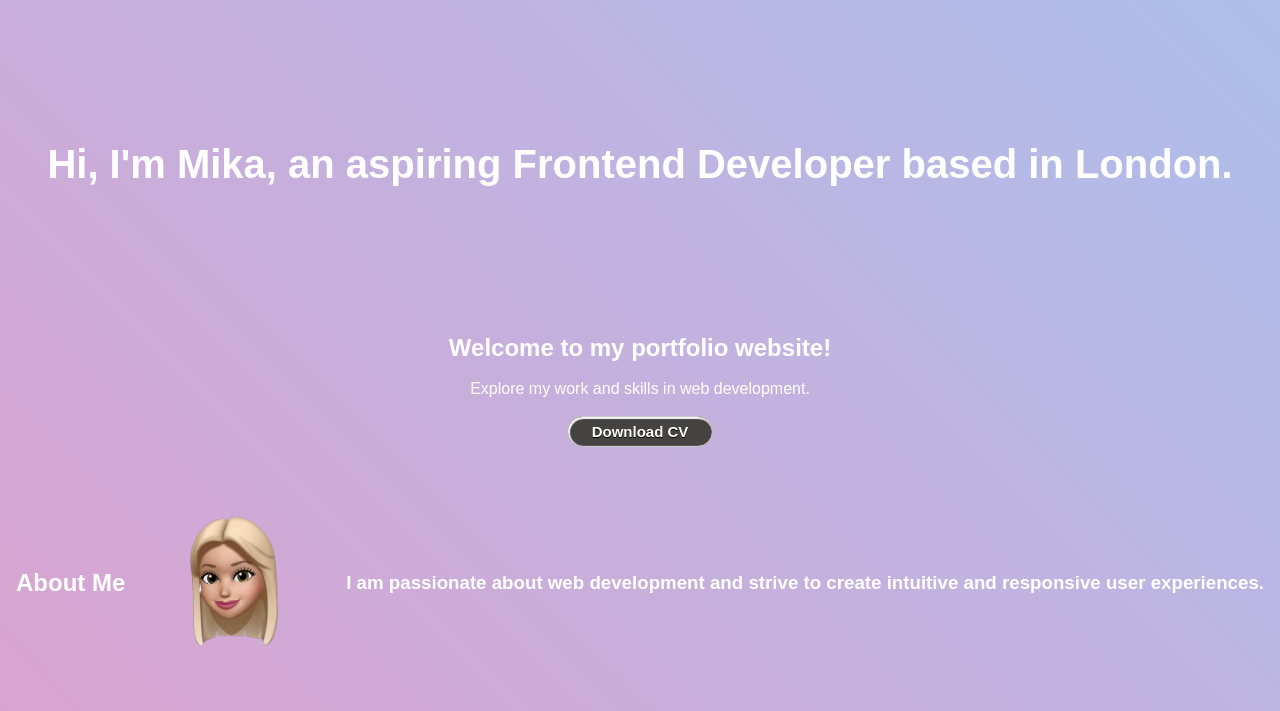
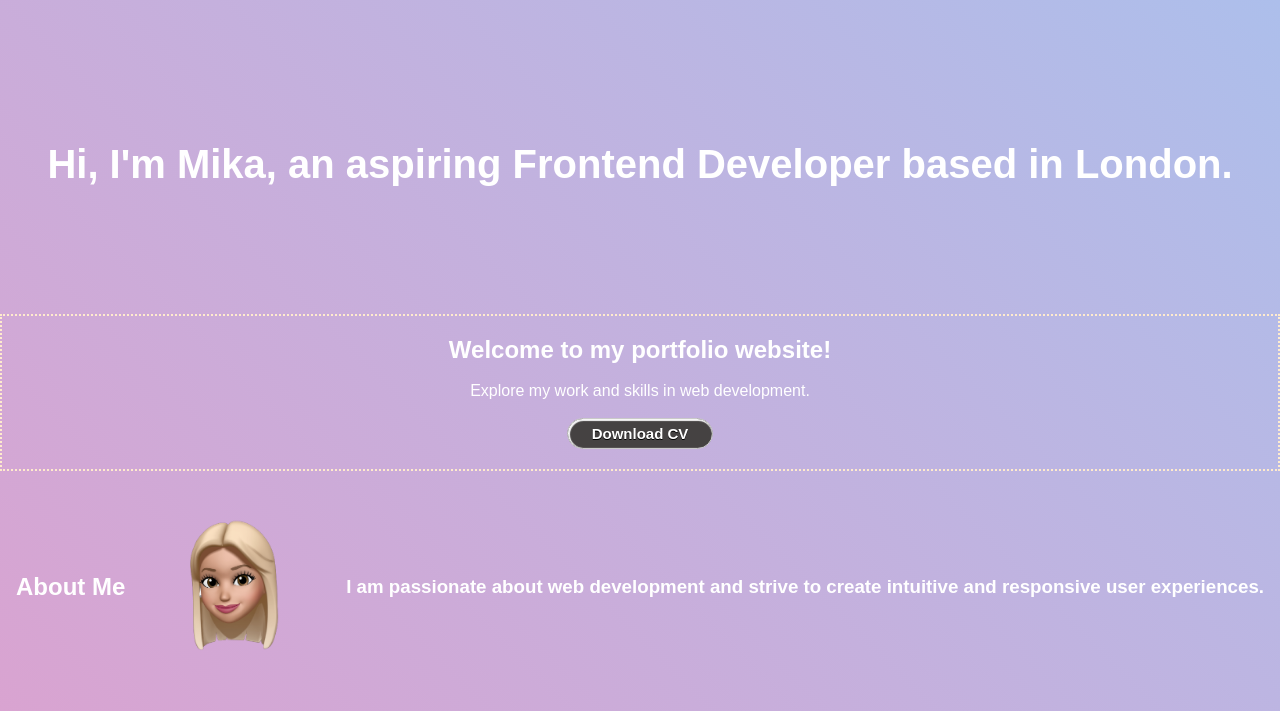
Before and after one commit to mihaelaplam/portfolio, a plain HTML site: page index.html in a window 1280 px wide. Shown: the part 89-800 px from the top of the page. Drawn offline with nearby package versions, Linux system fonts and the light colour scheme.

Commit message:
added a border

```diff
--- a/css/style.css
+++ b/css/style.css
@@ -60,6 +60,7 @@ nav a:hover {
 .jumbotron {
   padding: 20px;
   text-align: center;
+  border: 2px dotted blanchedalmond
 }
 /* CV button */
 .myButton {
```
Also changed, not shown: index.html (+1 -0 lines).
